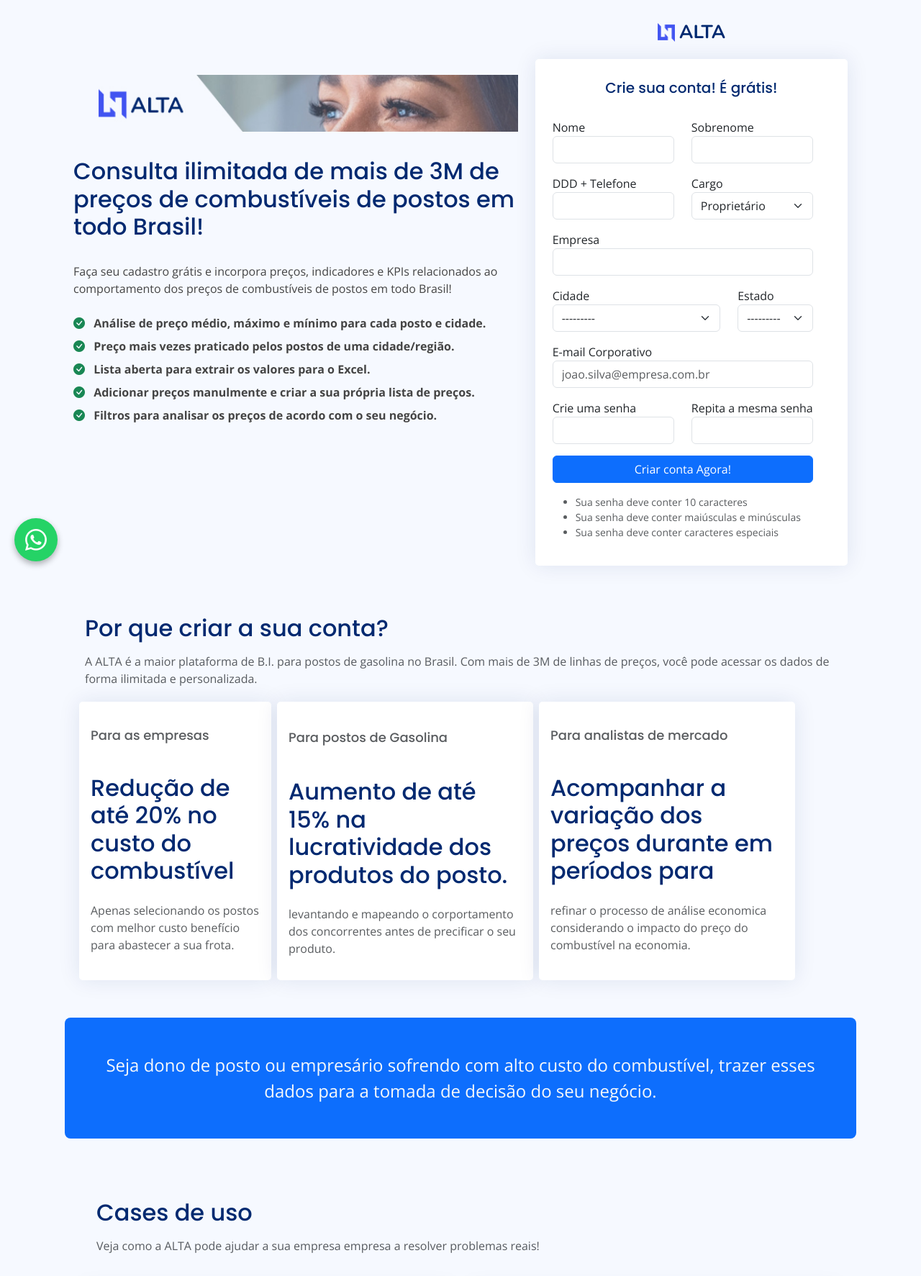
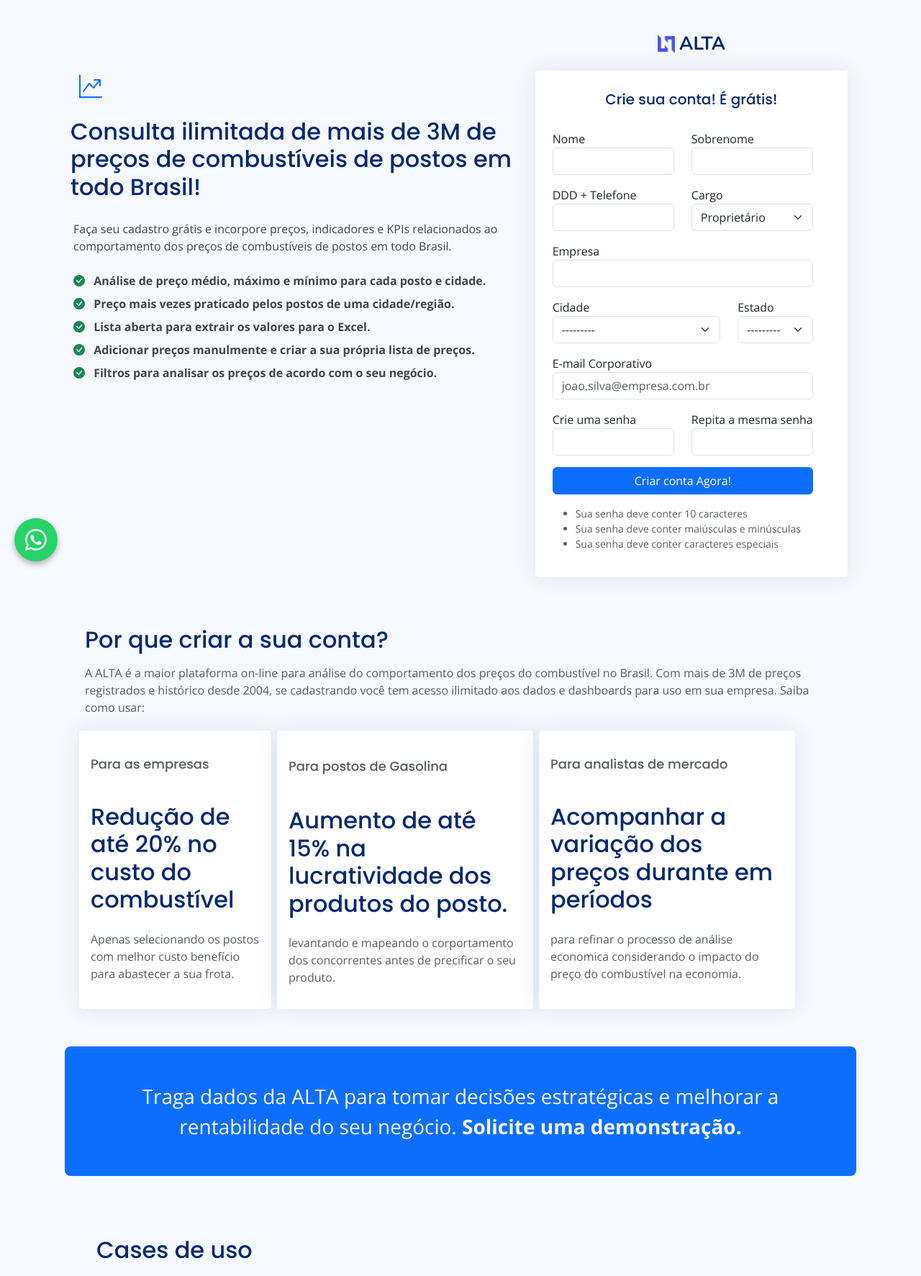
Before and after one commit to ricardopasqualino/alta_env, a Django app: page /criar-conta/ in a window 1280 px wide. Shown: the top 1773 px of the page at 72% size. Run offline with Django 5.2, Linux system fonts and the light colour scheme; data that the repository does not hold is empty; some libraries are stand-ins or nearby versions.

Commit message:
ajuste fino na página de registro

```diff
--- a/templates/p_register.html
+++ b/templates/p_register.html
@@ -47,17 +47,56 @@
 
           <div class="row justify-content-center p-2">
             <div class="col-lg-7 col-md-12 col-sm-12 mt-5">
-              <img class="img-fluid w-100 mt-5" src="{% static 'assets/img/register.jpg' %}">
 
-              <h1 class="card-title fs-2 mb-3 mt-3">
-                Consulta ilimitada de mais de 3M de preços de combustíveis de postos em todo Brasil!
-              </h1>
+              <!-- <div class="row justify-content-left">
+                <div class="col-lg-8 col-md-6 col-sm-12">
+                  <div class="bg-primary rounded-3 p-3 text-center">
+                    <div class="row">
+                      <div class="col-lg-3 col-md-3 col-sm-3">
+                        <div class="text-white">
+                          <div class="fs-8 small">Dias</div>
+                          <div class="fs-6 fw-bold" id="days"></div>
+                        </div>
+                      </div>
+                      <div class="col-lg-3 col-md-3 col-sm-3">
+                        <div class="text-white">
+                          <div class="fs-8 small">Horas</div>
+                          <div class="fs-6 fw-bold" id="hours"></div>
+                        </div>
+                      </div>
+                      <div class="col-lg-3 col-md-3 col-sm-3">
+                        <div class="text-white">
+                          <div class="fs-8 small">Minutos</div>
+                          <div class="fs-6 fw-bold" id="minutes"></div>
+                        </div>
+                      </div>
+                      <div class="col-lg-3 col-md-3 col-sm-3">
+                        <div class="text-white">
+                          <div class="fs-8 small">Segundos</div>
+                          <div class="fs-6 fw-bold" id="seconds"></div>
+                        </div>
+                      </div>
+                    </div>
+                  </div>
+                </div>
+              </div> -->
+<!--
+              <div class="row justify-content-left mt-5">
+                <img class="img-fluid w-100 mt-1" src="{% static 'assets/img/register.jpg' %}">
+              </div>
+               -->
+              <div class="row justify-content-left mt-3 p-2">
 
-              <p class="mt-3">Faça seu cadastro grátis e incorpora preços, indicadores e KPIs
-                relacionados ao comportamento dos preços de combustíveis de postos em todo Brasil!
+                <i class="bi bi-graph-up-arrow text-primary mt-3" style="font-size: 2rem;"></i>
+                <h1 class="card-title fs-2 mb-1">
+                  Consulta ilimitada de mais de 3M de preços de combustíveis de postos em todo Brasil!
+                </h1>
+              </div>
+              <p>Faça seu cadastro grátis e incorpore preços, indicadores e KPIs
+                relacionados ao comportamento dos preços de combustíveis de postos em todo Brasil.
               </p>
 
-              <ul class="list-unstyled mt-4">
+              <ul class="list-unstyled mt-4 d-none d-md-block">
               <li class="mb-2">
                 <i class="bi bi-check-circle-fill text-success me-2"></i>
                 <strong>Análise de preço médio, máximo e mínimo para cada posto e cidade.</strong>
@@ -82,11 +121,11 @@
               </li>
             </ul>
             </div>
-            <div class="col-lg-5 col-md-12 col-sm-12">
+            <div class="col-lg-5 col-md-12 col-sm-12 mt-3">
               <div class="d-flex justify-content-center py-4">
                 <a href="" class="logo d-flex align-items-center w-auto">
                   <img src="{% static 'assets/img/logo.png'%}" alt="Alta BI">
-                  <span class="d-none d-lg-block">ALTA</span>
+                  <span>ALTA</span>
                 </a>
               </div>
 
@@ -271,7 +310,7 @@
                       <span class="form-label">Nome</span>
                       <input type="text" name="first_name" class="form-control" aria-label="Username" aria-describedby="basic-addon1"
                       oninput="this.value = this.value.replace(/[0-9]/g, '');"
-                      placeholder="João" required="required" maxlength="50"
+                      placeholder="" required="required" maxlength="50"
                       value="{{ form.first_name.value|default:'' }}">
                       <div class="input-group">
                         {{ form.first_name.errors }}
@@ -282,7 +321,7 @@
                       <span class="form-label">Sobrenome</span>
                       <input type="text" name="last_name" class="form-control" aria-label="Username" aria-describedby="basic-addon1"
                       oninput="this.value = this.value.replace(/[0-9]/g, '');"
-                      placeholder="da Silva" required="required" maxlength="50"
+                      placeholder="" required="required" maxlength="50"
                       value="{{ form.last_name.value|default:'' }}">
                       <div class="input-group">
                         {{ form.last_name.errors }}
@@ -292,7 +331,7 @@
                     <div class="col-12 mt-3">
                       <span class="form-label">DDD + Telefone</span>
                       <input type="tel" name="telefone" inputmode="numeric" class="form-control" aria-label="Username" aria-describedby="basic-addon1"
-                      placeholder="11919596478" required="required" maxlength="13"
+                      placeholder="" required="required" maxlength="13"
                       oninput="this.value = this.value.replace(/[^0-9]/g, '').replace(/(\d{2})(\d{5})(\d{4})/, '($1) $2-$3');"
                       value="{{ form.telefone.value|default:'' }}">
                       <div class="input-group">
@@ -303,7 +342,7 @@
                     <div class="col-12 mt-3">
                       <span class="form-label">Empresa</span>
                       <input type="text" name="empresa" class="form-control" aria-label="Empresa" aria-describedby="basic-addon1"
-                      placeholder="Posto da Silva" required="required" maxlength="50"
+                      placeholder="" required="required" maxlength="50"
                       value="{{ form.empresa.value|default:'' }}">
                       <div class="text-danger">
                         {{ form.empresa.errors }}
@@ -350,7 +389,7 @@
                     <div class="col-12 mt-3">
                       <span class="form-label">E-mail Corporativo</span>
                       <input type="email" name="username" class="form-control" aria-label="E-mail Corporativo" aria-describedby="basic-addon1"
-                      placeholder="joao.silva@empresa.com.br" required="required" maxlength="50"
+                      placeholder="" required="required" maxlength="50"
                       value="{{ form.username.value|default:'' }}" pattern="[a-z0-9._%+-]+@[a-z0-9.-]+\.[a-z]{2,}$">
                       <div class="text-danger">
                         {{ form.username.errors }}
@@ -360,7 +399,7 @@
                     <div class="col-12 mt-3">
                       <span class="form-label">Digite a senha</span>
                       <input type="password" name="password1" class="form-control" aria-label="Username"
-                      aria-describedby="basic-addon1" placeholder="Crie uma senha"
+                      aria-describedby="basic-addon1" placeholder=""
                       required="required" maxlength="10"
                       value="{{ form.password1.value|default:'' }}">
                       <div class="input-group">
@@ -371,7 +410,7 @@
                     <div class="col-12 mt-3">
                       <span class="form-label">Repita a senha</span>
                       <input type="password" name="password2" class="form-control" aria-label="Username"
-                      aria-describedby="basic-addon1" placeholder="Repita a mesma senha"
+                      aria-describedby="basic-addon1" placeholder=""
                       required="required" maxlength="10"
                       value="{{ form.password2.value|default:'' }}">
                       <div class="input-group">
@@ -406,8 +445,9 @@
           <div class="col-12">
             <h1 class="card-title fs-2">Por que criar a sua conta?</h1>
             <p class="text-muted">
-              A ALTA é a maior plataforma de B.I. para postos de gasolina no Brasil.
-              Com mais de 3M de linhas de preços, você pode acessar os dados de forma ilimitada e personalizada.
+              A ALTA é a maior plataforma on-line para análise do comportamento dos preços do combustível no Brasil.
+              Com mais de 3M de preços registrados e histórico desde 2004, se cadastrando você tem acesso ilimitado
+              aos dados e dashboards para uso em sua empresa. Saiba como usar:
             </p>
           </div>
 
@@ -428,17 +468,18 @@
 
           <div class="col-lg-4 col-md-4 col-sm-12 card p-3 m-1">
             <h1 class="card-title text-muted">Para analistas de mercado</h1>
-            <h1 class="card-title fs-2">Acompanhar a variação dos preços durante em períodos para</h1>
-            <p class="text-muted">refinar o processo de análise economica considerando
+            <h1 class="card-title fs-2">Acompanhar a variação dos preços durante em períodos</h1>
+            <p class="text-muted">para refinar o processo de análise economica considerando
               o impacto do preço do combustível na economia.</p>
           </div>
         </div>
 
         <div class="row mt-3 p-3 m-3 bg-primary rounded-3">
           <div class="col-lg-12 col-md-12 col-sm-12">
-          <p class="text-light text-center mt-3 fs-4 p-3">
-            Seja dono de posto ou empresário sofrendo com alto custo do combustível,
-            trazer esses dados para a tomada de decisão do seu negócio.
+          <p class="text-light text-center mt-3 fs-3 p-3">
+            Traga dados da ALTA para tomar decisões estratégicas e melhorar a rentabilidade do seu negócio.
+            <strong>Solicite uma demonstração.</strong>
+
           </p>
           </div>
         </div>
@@ -520,7 +561,7 @@
                     Temos cases comprovados de empresas que passaram a se planejar e encontrar o posto com
                     melhor preço para abastecer a sua frota, reduzindo custos em até 20%.
                     </p>
-                    <a href="#" class="btn btn-outline-primary">Saiba mais</a>
+                    <!-- <a href="#" class="btn btn-outline-primary">Saiba mais</a> -->
                   </div>
                 </div>
               </div>
@@ -533,7 +574,7 @@
                       Temos cases comprovados de postos que passaram a se planejar e encontrar o posto com
                       melhor preço para abastecer a sua frota, reduzindo custos em até 20%.
                     </p>
-                    <a href="#" class="btn btn-outline-primary">Saiba mais</a>
+                    <!-- <a href="#" class="btn btn-outline-primary">Saiba mais</a> -->
                   </div>
                 </div>
               </div>
@@ -608,6 +649,77 @@
     }
   </style>
 
+<style>
+  .bg-gradient-primary {
+    background: linear-gradient(135deg, #4154f1 0%, #717ff5 100%);
+  }
+
+  .countdown-timer {
+    background: rgba(255, 255, 255, 0.1);
+    border-radius: 10px;
+    padding: 5px;
+    backdrop-filter: blur(10px);
+  }
+
+  .countdown-item {
+    padding: 3px;
+  }
+
+  .countdown-number {
+    font-size: 2.5rem;
+    font-weight: bold;
+    line-height: 1;
+    margin-bottom: 1px;
+  }
+
+  .countdown-label {
+    font-size: 0.9rem;
+    opacity: 0.9;
+  }
+
+  @media (max-width: 768px) {
+    .countdown-number {
+      font-size: 1.8rem;
+    }
+    .countdown-label {
+      font-size: 0.8rem;
+    }
+  }
+</style>
+
+<script>
+  // Define a data final (7 dias a partir de agora)
+  const countDownDate = new Date().getTime() + (7 * 24 * 60 * 60 * 1000);
+
+  // Atualiza o contador a cada 1 segundo
+  const x = setInterval(function() {
+    const now = new Date().getTime();
+    const distance = countDownDate - now;
+
+    // Cálculos de tempo
+    const days = Math.floor(distance / (1000 * 60 * 60 * 24));
+    const hours = Math.floor((distance % (1000 * 60 * 60 * 24)) / (1000 * 60 * 60));
+    const minutes = Math.floor((distance % (1000 * 60 * 60)) / (1000 * 60));
+    const seconds = Math.floor((distance % (1000 * 60)) / 1000);
+
+    // Exibe o resultado
+    document.getElementById("days").innerHTML = days.toString().padStart(2, '0');
+    document.getElementById("hours").innerHTML = hours.toString().padStart(2, '0');
+    document.getElementById("minutes").innerHTML = minutes.toString().padStart(2, '0');
+    document.getElementById("seconds").innerHTML = seconds.toString().padStart(2, '0');
+
+    // Quando o contador terminar
+    if (distance < 0) {
+      clearInterval(x);
+      document.getElementById("days").innerHTML = "00";
+      document.getElementById("hours").innerHTML = "00";
+      document.getElementById("minutes").innerHTML = "00";
+      document.getElementById("seconds").innerHTML = "00";
+    }
+  }, 1000);
+</script>
+
+
 </body>
 
 </html>
```
